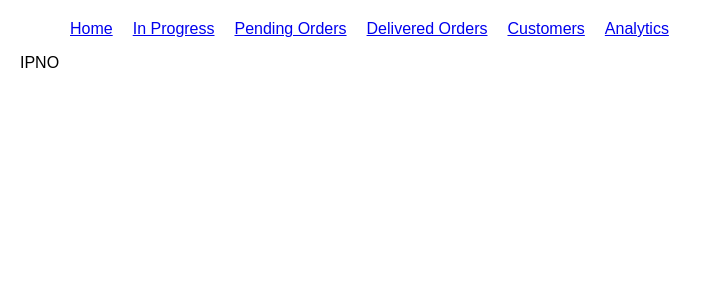
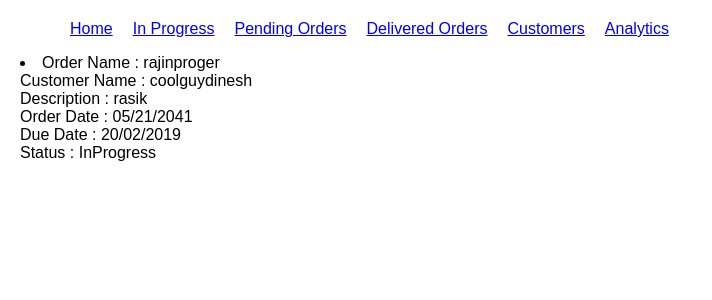
Before and after one commit to TopDEV-fs/Business_WEBAPP_Template, a React (Create React App) app: page /inprogress in a window 1280 px wide. Shown: the top 300 px of the page, without its empty margins (0-712 px from the left). Built offline with nearby package versions, Linux system fonts and the light colour scheme.

Commit message:
single order

```diff
--- a/src/App.js
+++ b/src/App.js
@@ -36,12 +36,20 @@ class App extends Component {
                status: 'Pending'
             },
             {
+               orderName: 'rajinproger',
+               customerName: 'coolguydinesh',
+               Description: 'rasik',
+               dueDate: '20/02/2019',
+               orderDate: '05/21/2041',
+               status: 'InProgress'
+            },
+            {
                orderName: 'raj',
                customerName: 'coolguydinesh',
                Description: 'rasik',
                dueDate: '20/02/2019',
                orderDate: '05/21/2041',
-               status: 'Pending'
+               status: 'Delivered'
             }
          ],
       customers:[
@@ -80,9 +88,9 @@ class App extends Component {
            <div className="App">
               <Header/>
               <Route exact path='/' render={(props) => <Home orders={this.state.orders} customers={this.state.customers} handleOrderUpdate={this.handleOrderUpdate}/>}/>
-              <Route exact path='/inprogress/' component={InProgressOrders}/>
-              <Route exact path='/pending/' component={PendingOrders}/>
-              <Route exact path='/delivered/' component={DeliveredOrders}/>
+              <Route exact path='/inprogress/' render={(props) => <InProgressOrders orders={this.state.orders} handleOrderUpdate={this.handleOrderUpdate}/>}/>
+              <Route exact path='/pending/' render={(props) => <PendingOrders orders={this.state.orders} handleOrderUpdate={this.handleOrderUpdate}/>}/>
+              <Route exact path='/delivered/' render={(props) => <DeliveredOrders orders={this.state.orders} handleOrderUpdate={this.handleOrderUpdate}/>}/>
               <Route exact path='/customers/' render={(props) => <Customers customers={this.state.customers} handleCustomerUpdate={this.handleCustomerUpdate}/>}/>
               <Route exact path='/analytics/' component={Analytics}/>
            </div>
--- a/src/components/addOrder.js
+++ b/src/components/addOrder.js
@@ -26,6 +26,7 @@ class addOrders extends Component {
       })
       console.log(this.state);
       this.props.handleOrderUpdate(this.state);
+      this.props.handleHideForm();
    }
   render() {
     return (
--- a/src/components/deliveredOrders.js
+++ b/src/components/deliveredOrders.js
@@ -1,10 +1,37 @@
 import React, { Component } from 'react';
+import SingleOrder from './singleOrder';
 
 class DeliveredOrders extends Component {
+   constructor(){
+      super();
+      this.state = {
+         deliveredOrders : []
+      }
+   }
+   componentWillMount(){
+      this.setState({
+         deliveredOrders: this.props.orders.filter((order) => (order.status === "Delivered"))
+      })
+   }
   render() {
     return (
       <div>
-         DO
+            {
+               this.state.deliveredOrders && this.state.deliveredOrders
+               .map((order, key) =>
+                  (
+                  <SingleOrder
+                     key={key}
+                     OrderName={order.orderName}
+                     Description={order.Description}
+                     customerName={order.customerName}
+                     orderDate={order.orderDate}
+                     dueDate={order.dueDate}
+                     status={order.status}
+                  />
+                  )
+               )
+            }
       </div>
     );
   }
--- a/src/components/home.js
+++ b/src/components/home.js
@@ -21,11 +21,15 @@ class Home extends Component {
          addOrder : true
       })
    }
+   handleHideorderForm = () => {
+      this.setState({
+         addOrder : false
+      })
+   }
   render() {
     return (
       <div>
-         This is home.
-         {(this.state.addOrder && <AddOrder customers={this.props.customers} handleOrderUpdate={this.props.handleOrderUpdate}/>) || <button onClick={this.handleAddOrderFormTrigger}>Add Order</button>}
+         {(this.state.addOrder && <AddOrder customers={this.props.customers} handleOrderUpdate={this.props.handleOrderUpdate} handleHideForm={this.handleHideorderForm}/>) || <button onClick={this.handleAddOrderFormTrigger}>Add Order</button>}
          {this.state.orders && this.state.orders.map((data, index) => (
             <li key={index}>
                Order : {data.orderName}<br/>
--- a/src/components/inProgressOrders.js
+++ b/src/components/inProgressOrders.js
@@ -1,10 +1,37 @@
 import React, { Component } from 'react';
+import SingleOrder from './singleOrder';
 
 class InProgressOrders extends Component {
+   constructor(){
+      super();
+      this.state = {
+         inProgressOrders : []
+      }
+   }
+   componentWillMount(){
+      this.setState({
+         inProgressOrders: this.props.orders.filter((order) => (order.status === "InProgress"))
+      })
+   }
   render() {
     return (
       <div>
-         IPNO
+         {
+            this.state.inProgressOrders && this.state.inProgressOrders
+            .map((order, key) =>
+               (
+               <SingleOrder
+                  key={key}
+                  OrderName={order.orderName}
+                  Description={order.Description}
+                  customerName={order.customerName}
+                  orderDate={order.orderDate}
+                  dueDate={order.dueDate}
+                  status={order.status}
+               />
+               )
+            )
+         }
       </div>
     );
   }
--- a/src/components/pendingOrders.js
+++ b/src/components/pendingOrders.js
@@ -1,13 +1,40 @@
 import React, { Component } from 'react';
+import SingleOrder from './singleOrder';
 
 class PendingOrders extends Component {
-  render() {
-    return (
+   constructor(){
+      super();
+      this.state = {
+         PendingOrders : []
+      }
+   }
+   componentWillMount(){
+      this.setState({
+         PendingOrders: this.props.orders.filter((order) => (order.status === "Pending"))
+      })
+   }
+   render() {
+   return (
       <div>
-         PO
+         {
+            this.state.PendingOrders && this.state.PendingOrders
+            .map((order, key) =>
+               (
+               <SingleOrder
+                  key={key}
+                  OrderName={order.orderName}
+                  Description={order.Description}
+                  customerName={order.customerName}
+                  orderDate={order.orderDate}
+                  dueDate={order.dueDate}
+                  status={order.status}
+               />
+               )
+            )
+         }
       </div>
-    );
-  }
+   );
+   }
 }
 
 export default PendingOrders;
--- /dev/null
+++ b/src/components/singleOrder.js
@@ -0,0 +1,20 @@
+import React, { Component } from 'react';
+
+class SingleOrder extends Component {
+  render() {
+    return (
+      <div>
+         <li>
+            Order Name : {this.props.OrderName}<br/>
+            Customer Name : {this.props.customerName}<br/>
+            Description : {this.props.Description}<br/>
+            Order Date :  {this.props.orderDate}<br/>
+            Due Date : {this.props.dueDate} <br/>
+            Status : {this.props.status} <br/>
+         </li>
+      </div>
+    );
+  }
+}
+
+export default SingleOrder;
```
